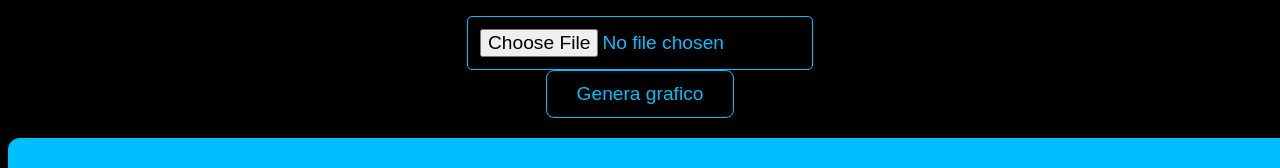
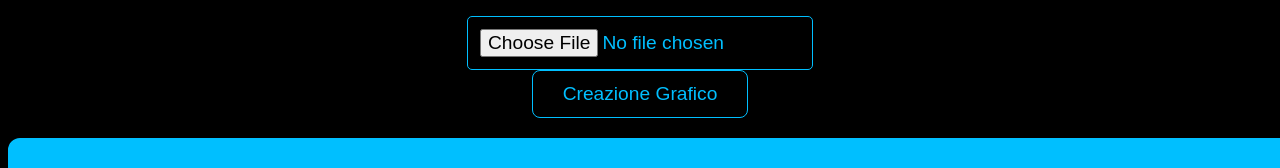
Before and after one commit to BottazziniLuca/Tps, a plain HTML site: page GraficoMigranti.html in a window 1280 px wide. Shown: the part 147-315 px from the top of the page. Drawn offline with Linux system fonts and the light colour scheme.

Commit message:
Update GraficoMigranti.html

```diff
--- a/GraficoMigranti.html
+++ b/GraficoMigranti.html
@@ -12,7 +12,7 @@
         <form action="">
             <input class="form-control" type="file" id="fileUp" onchange="readFile(this)">
             <br>
-            <input class="btn btn-outline-g btn-lg" type="button" value="Genera grafico" onclick="draw()">
+            <input class="btn btn-outline-g btn-lg" type="button" value="Creazione Grafico" onclick="draw()">
         </form>
         <canvas id="canva" width="1500%" height="700%"></canvas>
 </body>
```
